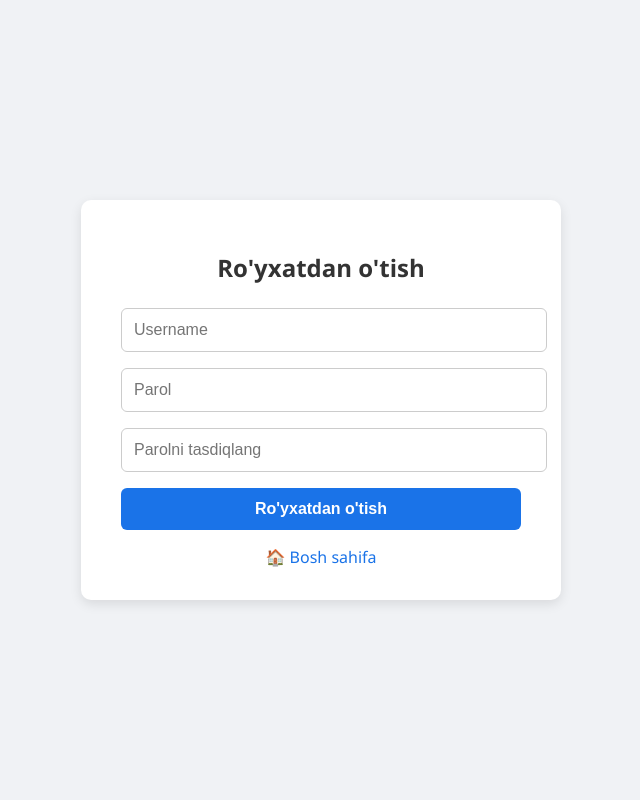
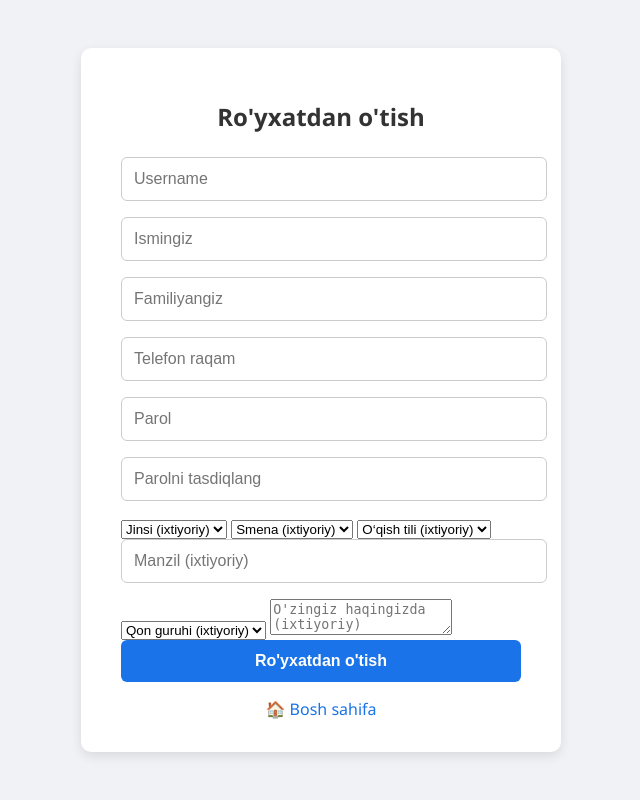
Before and after one commit to Shohjahon2707/schoool, a Django app: page /users/registration/ in a window 1280 px wide. Shown: the whole page, without its empty margins (319-959 px from the left). Run offline with Django 5.2, Linux system fonts and the light colour scheme.

Commit message:
yangiladim

```diff
--- a/apps/users/views/User/UserRegistration/views.py
+++ b/apps/users/views/User/UserRegistration/views.py
@@ -7,9 +7,26 @@ def user_register_view(request):
     if request.method == 'GET':
         return render(request, 'users/registration.html')
 
+    # Обязательные поля
     username = request.POST.get("username")
     password = request.POST.get("password")
     password2 = request.POST.get("password2")
+    first_name = request.POST.get("first_name")
+    last_name = request.POST.get("last_name")
+    phone_number = request.POST.get("phone_number")
+
+    # Необязательные поля
+    gender = request.POST.get("gender")
+    shift = request.POST.get("shift")
+    study_lang = request.POST.get("study_lang")
+    address = request.POST.get("address")
+    blood_group = request.POST.get("blood_group")
+    bio = request.POST.get("bio")
+
+    # Проверка обязательных полей
+    if not all([username, password, password2, first_name, last_name, phone_number]):
+        messages.error(request, 'Iltimos, barcha majburiy maydonlarni to‘ldiring.')
+        return redirect('register')
 
     if User.objects.filter(username=username).exists():
         messages.error(request, 'Bunday username allaqachon mavjud.')
@@ -19,7 +36,21 @@ def user_register_view(request):
         messages.error(request, 'Parollar mos emas.')
         return redirect('register')
 
-    user = User.objects.create_user(username=username, password=password)
-    login(request, user)  # Автоматический вход
+    # Создание пользователя
+    user = User.objects.create_user(
+        username=username,
+        password=password,
+        first_name=first_name,
+        last_name=last_name,
+        phone_number=phone_number,
+        gender=gender,
+        shift=shift,
+        study_lang=study_lang,
+        address=address,
+        blood_group=blood_group,
+        bio=bio
+    )
+
+    login(request, user)
     messages.success(request, "Ro'yxatdan o'tdingiz va tizimga kirdingiz!")
-    return redirect('home')
+    return redirect('login')
--- a/templates/users/registration.html
+++ b/templates/users/registration.html
@@ -93,13 +93,57 @@
         </div>
     {% endif %}
 
-    <form method="post">
+    <form method="POST">
         {% csrf_token %}
+
+        <!-- Обязательные поля -->
         <input type="text" name="username" placeholder="Username" required>
+        <input type="text" name="first_name" placeholder="Ismingiz" required>
+        <input type="text" name="last_name" placeholder="Familiyangiz" required>
+        <input type="text" name="phone_number" placeholder="Telefon raqam" required>
         <input type="password" name="password" placeholder="Parol" required>
         <input type="password" name="password2" placeholder="Parolni tasdiqlang" required>
+
+        <!-- Необязательные поля -->
+        <select name="gender">
+            <option value="">Jinsi (ixtiyoriy)</option>
+            <option value="MALE">Erkak</option>
+            <option value="FEMALE">Ayol</option>
+        </select>
+
+        <select name="shift">
+            <option value="">Smena (ixtiyoriy)</option>
+            <option value="MORNING_SHIFT">Ertalabgi</option>
+            <option value="DAY_SHIFT">Kunduzgi</option>
+            <option value="NIGHT_SHIFT">Kechgi</option>
+        </select>
+
+        <select name="study_lang">
+            <option value="">O‘qish tili (ixtiyoriy)</option>
+            <option value="UZBEK">O‘zbek</option>
+            <option value="RUSSIAN">Rus</option>
+            <option value="ENGLISH">Ingliz</option>
+        </select>
+
+        <input type="text" name="address" placeholder="Manzil (ixtiyoriy)">
+
+        <select name="blood_group">
+            <option value="">Qon guruhi (ixtiyoriy)</option>
+            <option value="A+">A+</option>
+            <option value="A-">A-</option>
+            <option value="B+">B+</option>
+            <option value="B-">B-</option>
+            <option value="AB+">AB+</option>
+            <option value="AB-">AB-</option>
+            <option value="O+">O+</option>
+            <option value="O-">O-</option>
+        </select>
+
+        <textarea name="bio" placeholder="O'zingiz haqingizda (ixtiyoriy)"></textarea>
+
         <button type="submit">Ro'yxatdan o'tish</button>
     </form>
+
 
     <a href="{% url 'home' %}" class="home-link">🏠 Bosh sahifa</a>
 </div>
```
